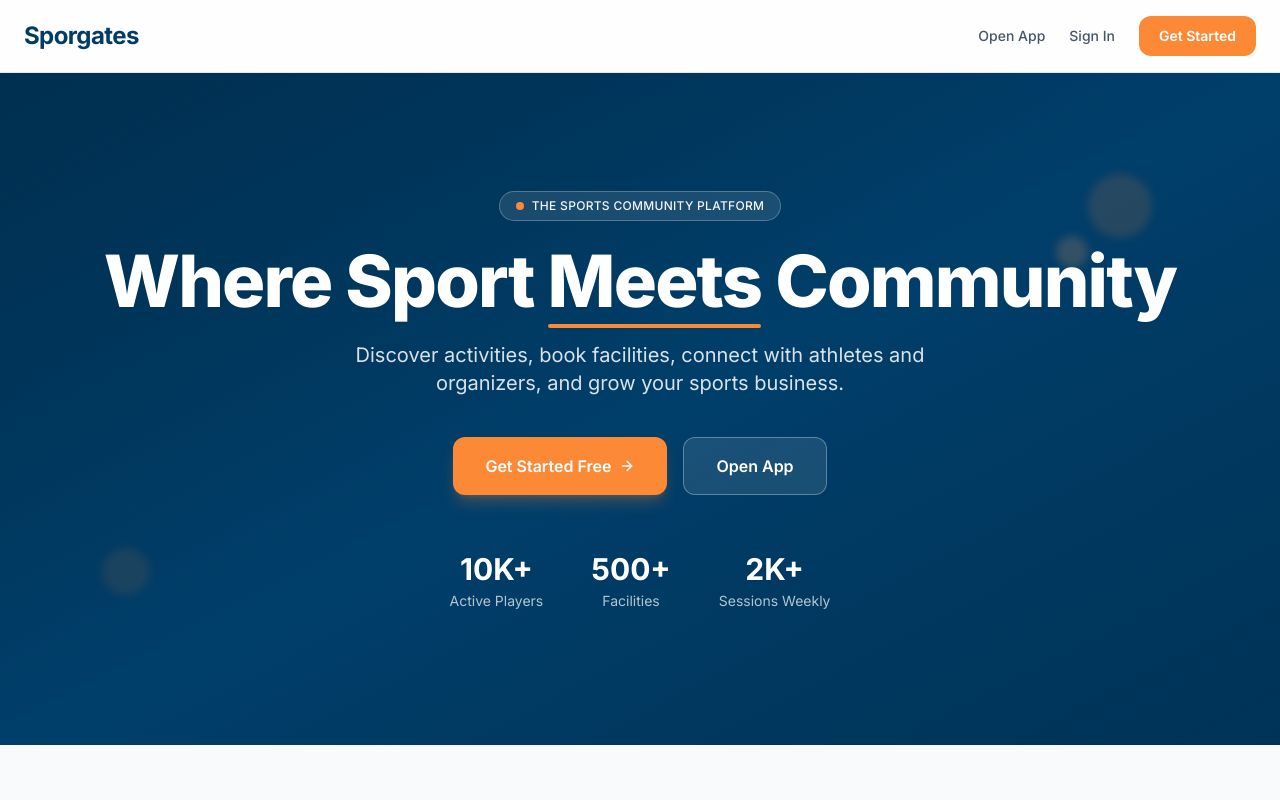
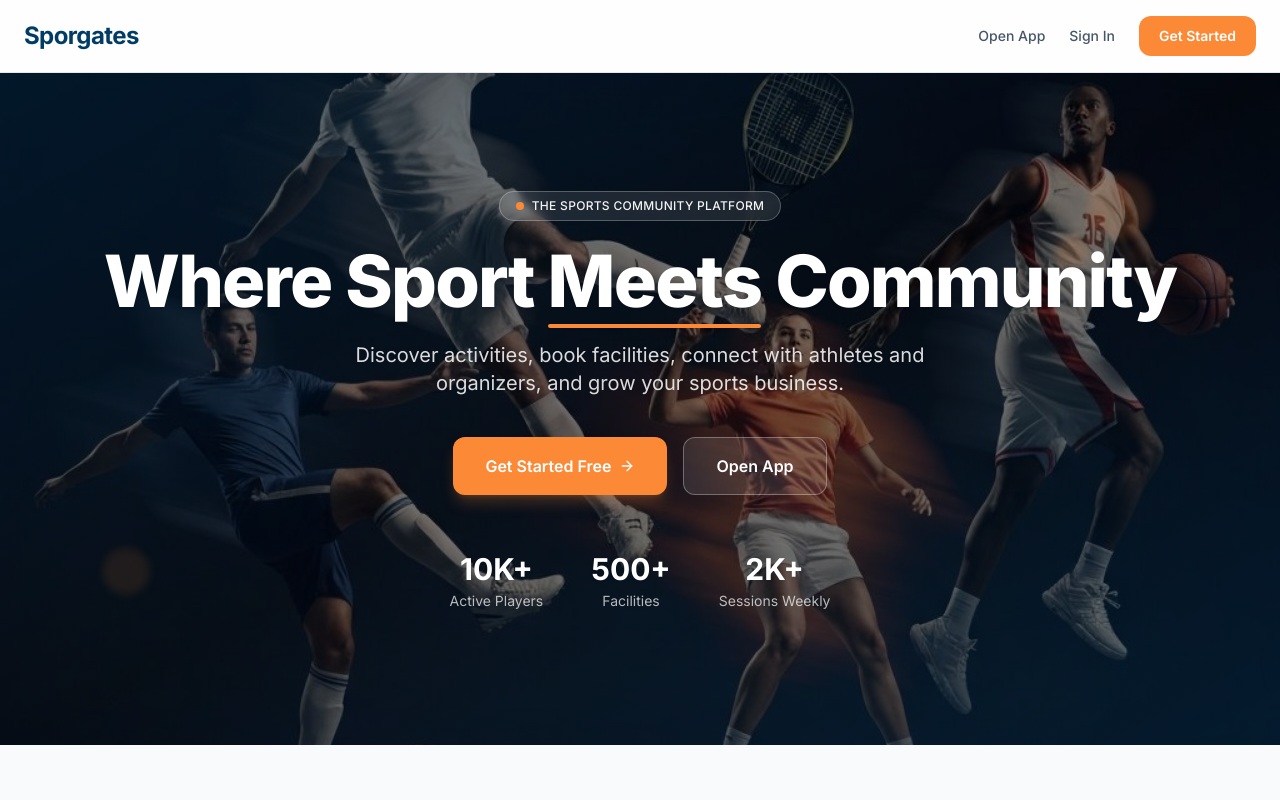
Before and after one commit to Valsacri/ui-test, a Next.js app: page /landing in a window 1280 px wide. Shown: the top 800 px of the page. Built offline with nearby package versions, Linux system fonts and the light colour scheme.

Commit message:
feat: Update LandingHero component to include background image
- Replaced gradient background with a full-screen image using Next.js Image component for improved visual presentation.
- Added a dark overlay to enhance text readability over the background image.

```diff
--- a/components/landing/hero.tsx
+++ b/components/landing/hero.tsx
@@ -1,5 +1,6 @@
 "use client"
 
+import Image from "next/image"
 import { ArrowRight } from "lucide-react"
 
 const APP_URL = "https://app.sporgates.com"
@@ -7,10 +8,20 @@ const APP_URL = "https://app.sporgates.com"
 export function LandingHero() {
     return (
         <section className="relative min-h-[32rem] w-full overflow-hidden sm:min-h-[36rem] lg:min-h-[42rem]">
-            {/* Background: gradient (add /public/images/hero-sports.jpg and use next/image for photo hero) */}
-            <div className="absolute inset-0 w-full bg-gradient-to-br from-[#003C66] via-[#005A99] to-[#003C66]" />
+            {/* Background image */}
+            <div className="absolute inset-0 w-full">
+                <Image
+                    src="/images/hero-sports.jpg"
+                    alt=""
+                    fill
+                    className="object-cover object-center"
+                    priority
+                    sizes="100vw"
+                />
+            </div>
 
-            <div className="absolute inset-0 bg-black/30" aria-hidden />
+            {/* Dark overlay for text readability */}
+            <div className="absolute inset-0 bg-black/50" aria-hidden />
             <div
                 className="absolute inset-0 bg-gradient-to-br from-[#003C66]/30 via-transparent to-[#005A99]/20"
                 aria-hidden
```
Also changed, not shown: public/images/hero-sports.jpg (added).
